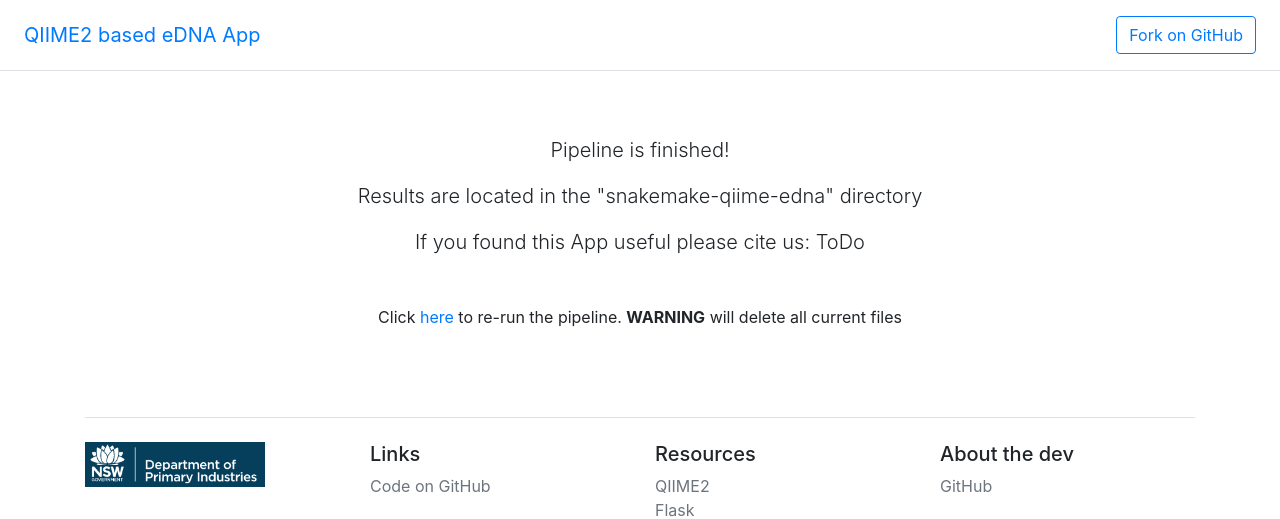
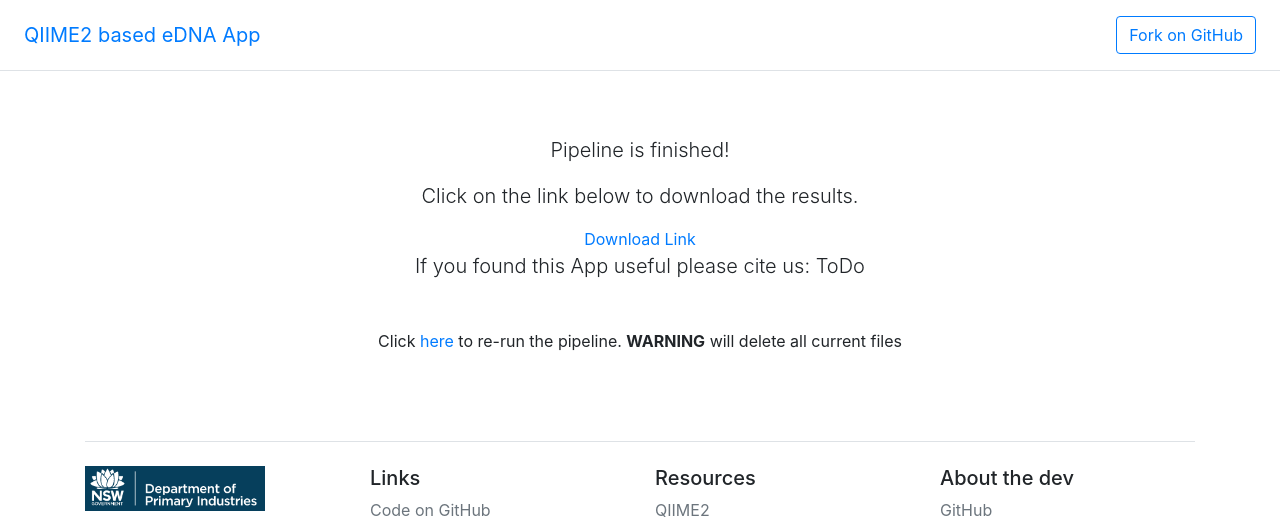
Before and after one commit to dwheelerau/edna-container, a Flask app: page /done in a window 1280 px wide. Shown: the top 519 px of the page. Run offline with Flask 3, Linux system fonts and the light colour scheme; some libraries are stand-ins or nearby versions.

Commit message:
download link

```diff
--- a/app.py
+++ b/app.py
@@ -101,6 +101,8 @@ def pipeline():
     #running()
     snakemake_run_cmd = 'snakemake --cores all --snakefile snakemake-qiime-edna/Snakefile --directory ./snakemake-qiime-edna/ all'.split()
     subprocess.run(snakemake_run_cmd, shell=False)
+    zip_cmd = 'zip -FSr static/results.zip snakemake-qiime-edna'.split()
+    subprocess.run(zip_cmd, shell=False)
     return "done running"
 
 if __name__ == "__main__":
--- a/templates/done.html
+++ b/templates/done.html
@@ -4,7 +4,9 @@
 
 <div class="pricing-header px-3 py-3 pt-md-5 pb-md-4 mx-auto text-center">
     <p class="lead">Pipeline is finished! </p>
-    <p class="lead">Results are located in the "snakemake-qiime-edna" directory </p>
+    <p class="lead">Click on the link below to download the results. </p>
+		<a href="{{url_for('static', filename='results.zip')}}" download>
+  		Download Link</a>
     <p class="lead">If you found this App useful please cite us: ToDo </p>
     <p class="mt-5">Click <a href="/">here</a> to re-run the pipeline. <strong>WARNING</strong> will delete all current files </p>
 </div>
```
